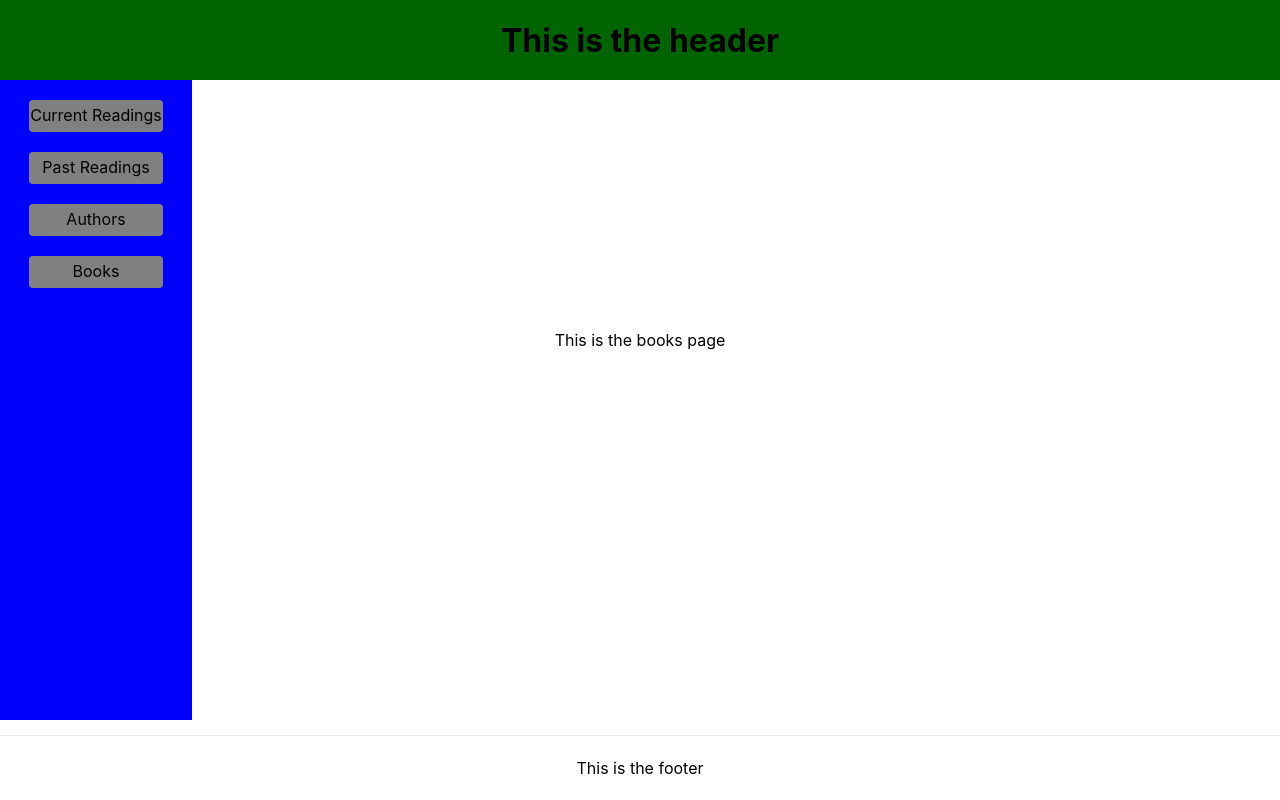
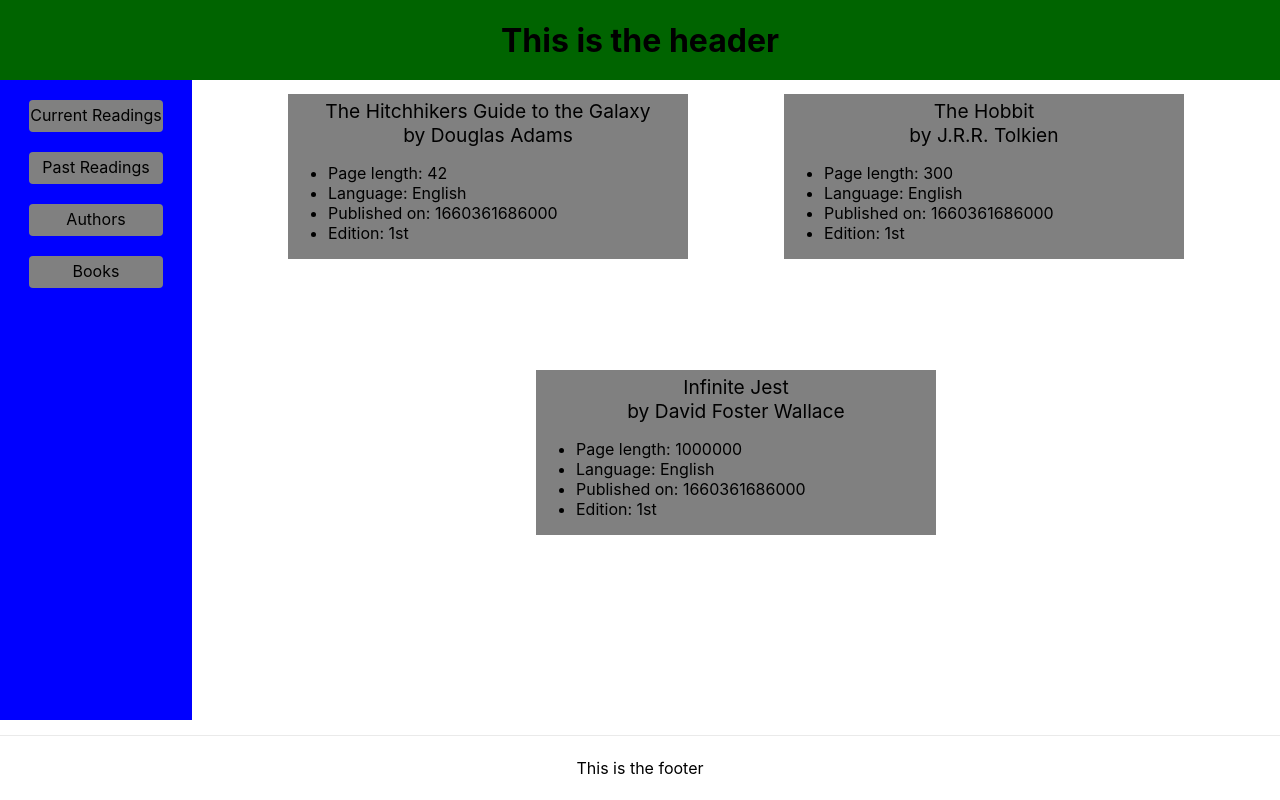
Before and after one commit to taylorhmorris/reading-log-front, a Next.js app: page /books in a window 1280 px wide. Built offline with nearby package versions, Linux system fonts and the light colour scheme.

Commit message:
feat: hardcode books data, basic style/layout for book list

```diff
--- a/pages/books.tsx
+++ b/pages/books.tsx
@@ -1,21 +1,89 @@
 import type { NextPage } from 'next'
+import { GetStaticProps } from 'next'
 import Layout from '../components/layout'
 import styles from '../styles/Home.module.css'
 
 import Navbar from '../components/Navbar'
 
-const Books: NextPage = () => {
+const Books: NextPage = (props) => {
+    const books = [{
+        author: 'Douglas Adams',
+        title: 'The Hitchhikers Guide to the Galaxy',
+        length: 42,
+        language: 'English',
+        publicationDate: Date.now(),
+        edition: '1st'
+    }, {
+        author: 'J.R.R. Tolkien',
+        title: 'The Hobbit',
+        length: 300,
+        language: 'English',
+        publicationDate: Date.now(),
+        edition: '1st'
+    }, {
+        author: 'David Foster Wallace',
+        title: 'Infinite Jest',
+        length: 1000000,
+        language: 'English',
+        publicationDate: Date.now(),
+        edition: '1st'
+    }];
+
     return (
         <Layout>
             <aside className={styles.aside}>
               <Navbar />
             </aside>
 
-            <section className={styles.home}>
-                This is the books page
+            <section className={styles.books}>
+                {books.map(book => {
+                    return (
+                        <div key={book.title} className={styles.bookCard}>
+                            <p className={styles.bookTitle}>{book.title}</p>
+                            <p className={styles.bookAuthor}>by {book.author}</p>
+                            <ul className={styles.bookInfo}>
+                                <li>Page length: {book.length}</li>
+                                <li>Language: {book.language}</li>
+                                <li>Published on: {book.publicationDate}</li>
+                                <li>Edition: {book.edition}</li>
+                            </ul>
+                        </div>
+                    )
+                })}
             </section>
         </Layout>
     )
 }
 
+// export const getStaticProps: GetStaticProps = async () => {
+//     const books = [{
+//         author: 'Douglas Adams',
+//         title: 'The Hitchhikers Guide to the Galaxy',
+//         length: 42,
+//         language: 'English',
+//         publicationDate: Date.now(),
+//         edition: '1st'
+//     }, {
+//         author: 'J.R.R. Tolkien',
+//         title: 'The Hobbit',
+//         length: 300,
+//         language: 'English',
+//         publicationDate: Date.now(),
+//         edition: '1st'
+//     }, {
+//         author: 'David Foster Wallace',
+//         title: 'Infinite Jest',
+//         length: 1000000,
+//         language: 'English',
+//         publicationDate: Date.now(),
+//         edition: '1st'
+//     }]
+
+//     return {
+//       props: {
+//         books
+//       }
+//     }
+// }
+
 export default Books
--- a/styles/Home.module.css
+++ b/styles/Home.module.css
@@ -10,12 +10,36 @@
   background-color: blue;
 }
 
-.home {
+.books {
+  position: absolute;
+  right: 0;
   min-height: 85vh;
+  width: 85vw;
   padding: 4rem 0;
+  margin-top: 20px;
   flex: 1;
   display: flex;
-  flex-direction: column;
-  justify-content: center;
-  align-items: center;
+  flex-direction: row;
+  justify-content: space-evenly;
+  align-items: flex-start;
+  flex-wrap: wrap;
 }
+
+.bookCard {
+  background-color: gray;
+  min-width: 400px;
+  max-height: min-content;
+  margin: 10px 0;
+  padding-top: 5px;
+}
+
+.bookTitle, .bookAuthor {
+  margin: 0;
+  padding: 0;
+  text-align: center;
+  font-size: 1.2rem;;
+}
+
+.bookInfo {
+  text-align: left;
+}
```
